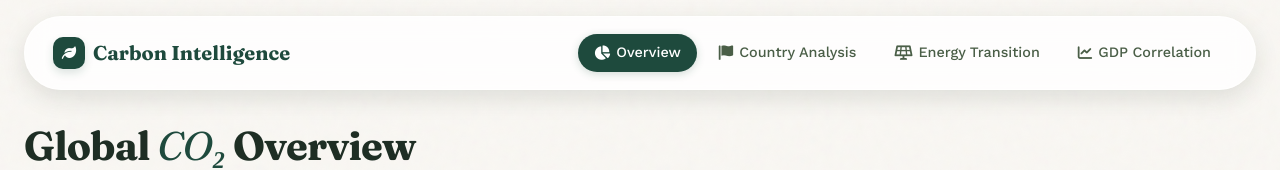
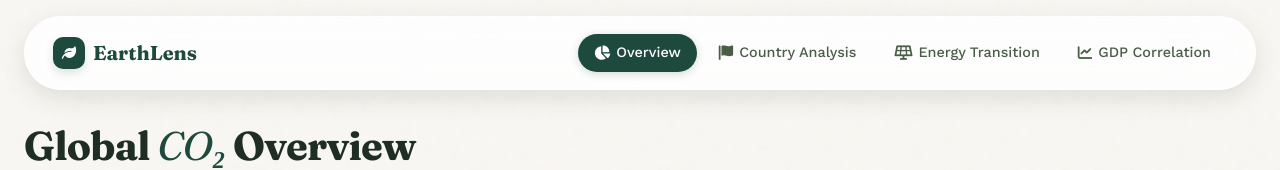
Before and after one commit to imbusybro/Carbon_footprint, a website: page index.html in a window 1280 px wide. Shown: the top 170 px of the page. Drawn offline with nearby package versions, Linux system fonts and the light colour scheme; no server answers.

Commit message:
rebrand: Carbon Intelligence to EarthLens

```diff
--- a/index.html
+++ b/index.html
@@ -3,7 +3,7 @@
 <head>
   <meta charset="UTF-8">
   <meta name="viewport" content="width=device-width, initial-scale=1.0">
-  <title>Carbon Intelligence | ESG Dashboard</title>
+  <title>EarthLens | ESG Dashboard</title>
   <script src="https://cdn.jsdelivr.net/npm/chart.js@4.4.0/dist/chart.umd.min.js"></script>
   <link rel="stylesheet" href="https://cdnjs.cloudflare.com/ajax/libs/font-awesome/6.0.0-beta3/css/all.min.css">
   <link rel="preconnect" href="https://fonts.googleapis.com">
@@ -728,7 +728,7 @@
 <nav class="navbar">
   <div class="nav-brand">
     <div class="leaf-icon"><i class="fas fa-leaf"></i></div>
-    Carbon Intelligence
+    EarthLens
   </div>
   <div class="nav-links">
     <a href="index.html" class="active"><i class="fas fa-chart-pie"></i> Overview</a>
```
Also changed, not shown: country.html (+1 -1 lines), energy-transition.html (+1 -1 lines), gdp-correlation.html (+1 -1 lines).
